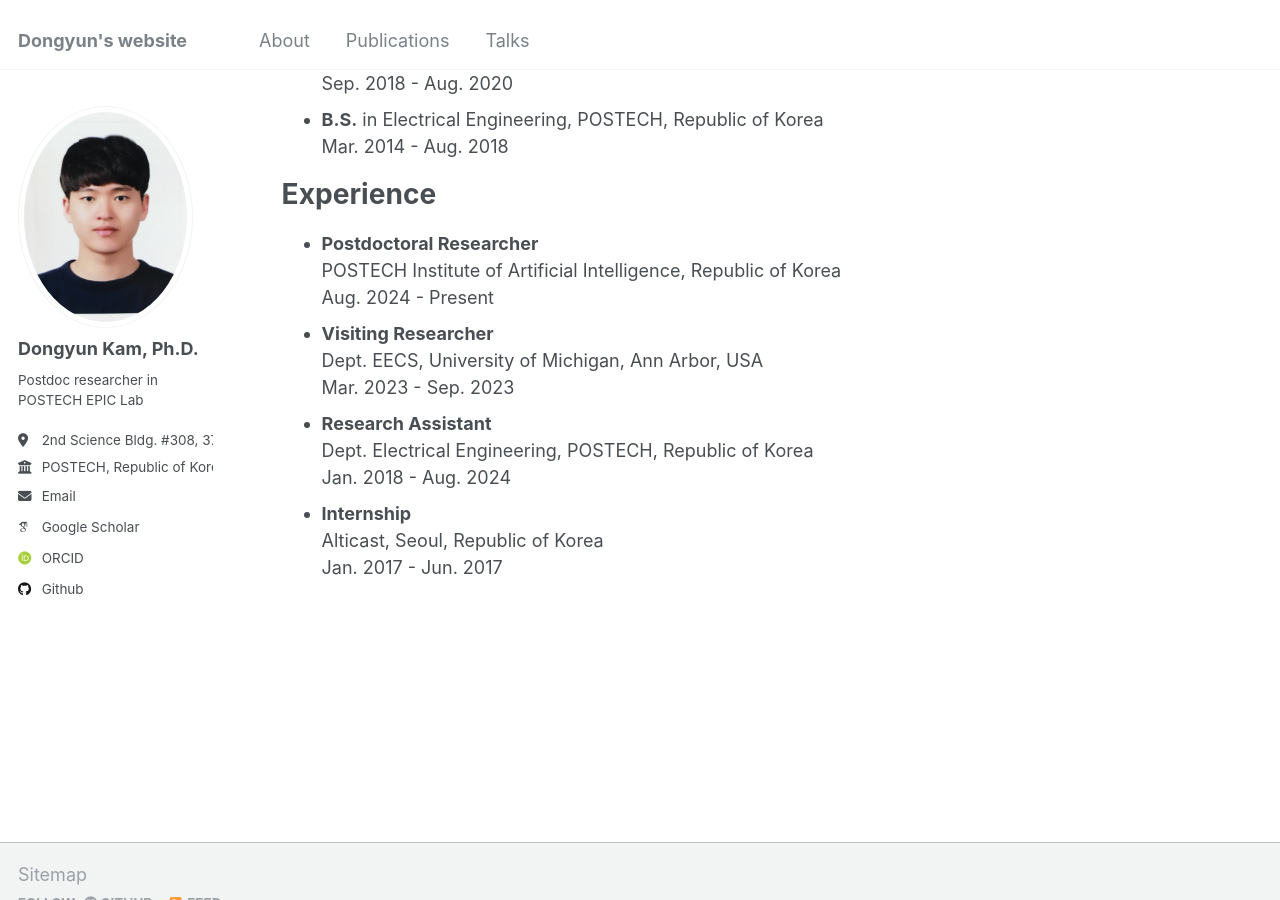
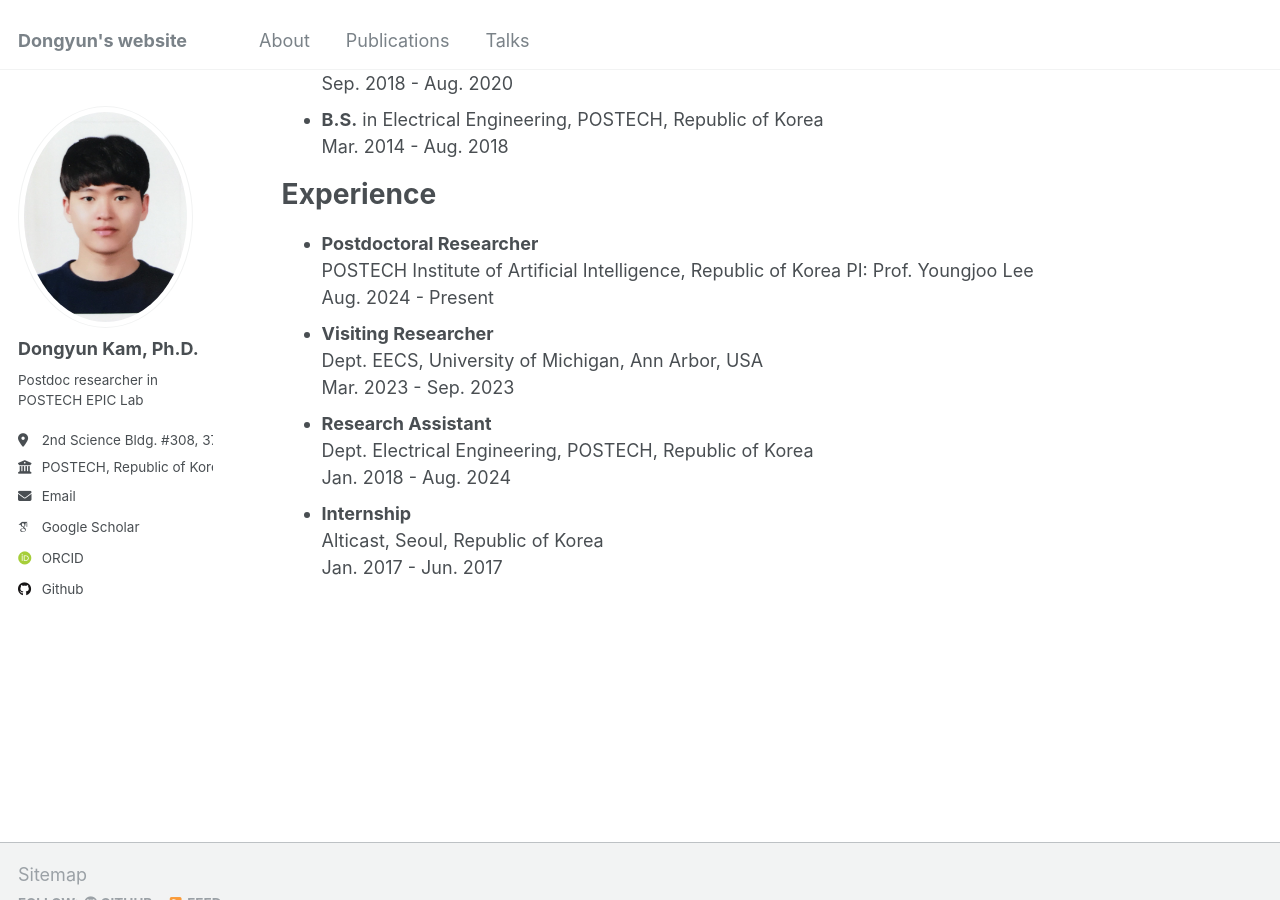
Before and after one commit to Dongyunkam/dongyunkam.github.io, a Jekyll site: the page built from _pages/about.md, in a window 1280 px wide and 900 px high, scrolled down 483 px. Built offline with Jekyll 4.4.1, drawn with Linux system fonts in a browser that asks for light colours; some web fonts are replaced.

Commit message:
Update about.md

```diff
--- a/_pages/about.md
+++ b/_pages/about.md
@@ -27,6 +27,7 @@ Experience
 ======
 * **Postdoctoral Researcher**
   POSTECH Institute of Artificial Intelligence, Republic of Korea
+  PI: Prof. Youngjoo Lee
   Aug. 2024 - Present
 * **Visiting Researcher**
   Dept. EECS, University of Michigan, Ann Arbor, USA
```
